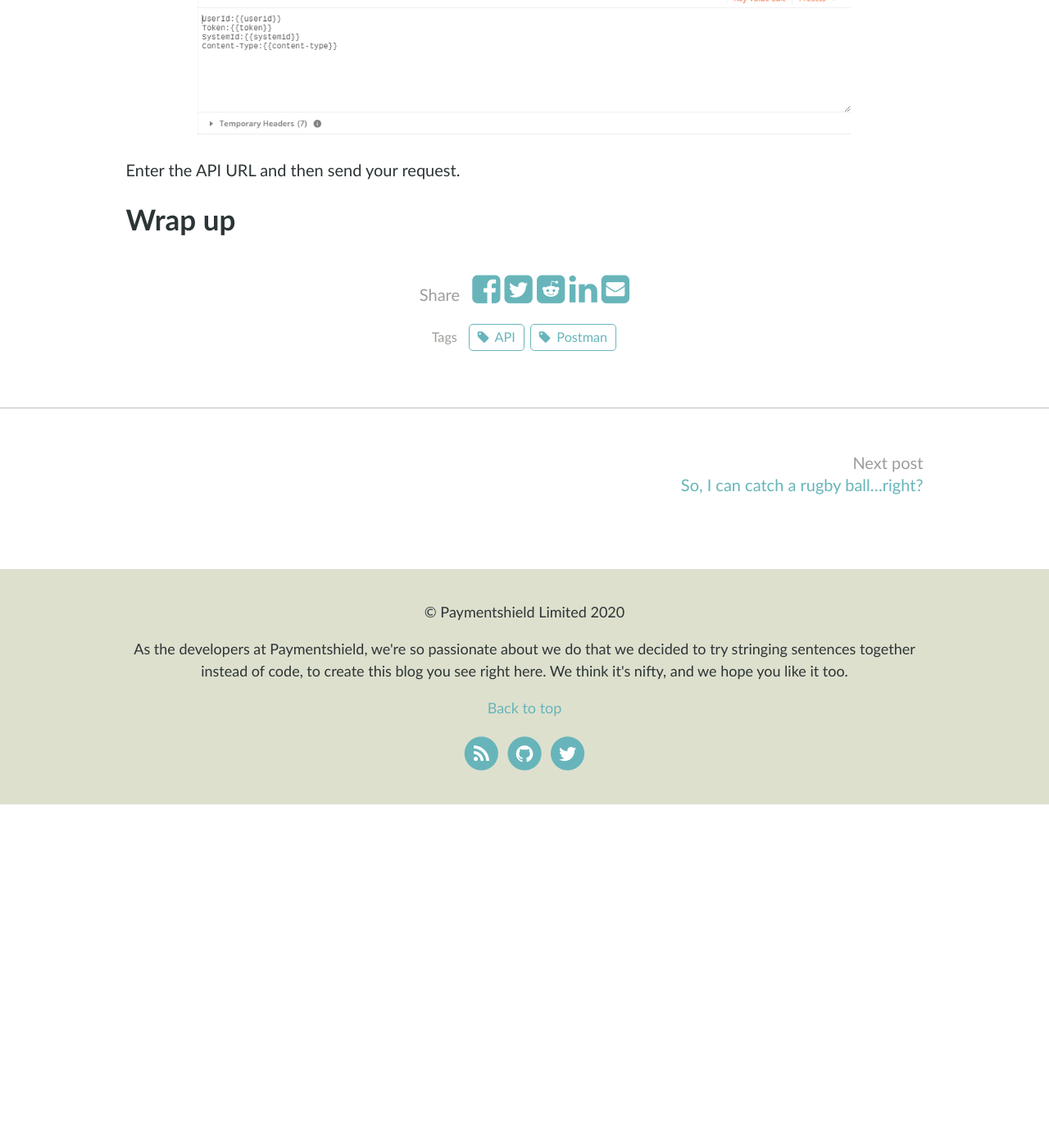
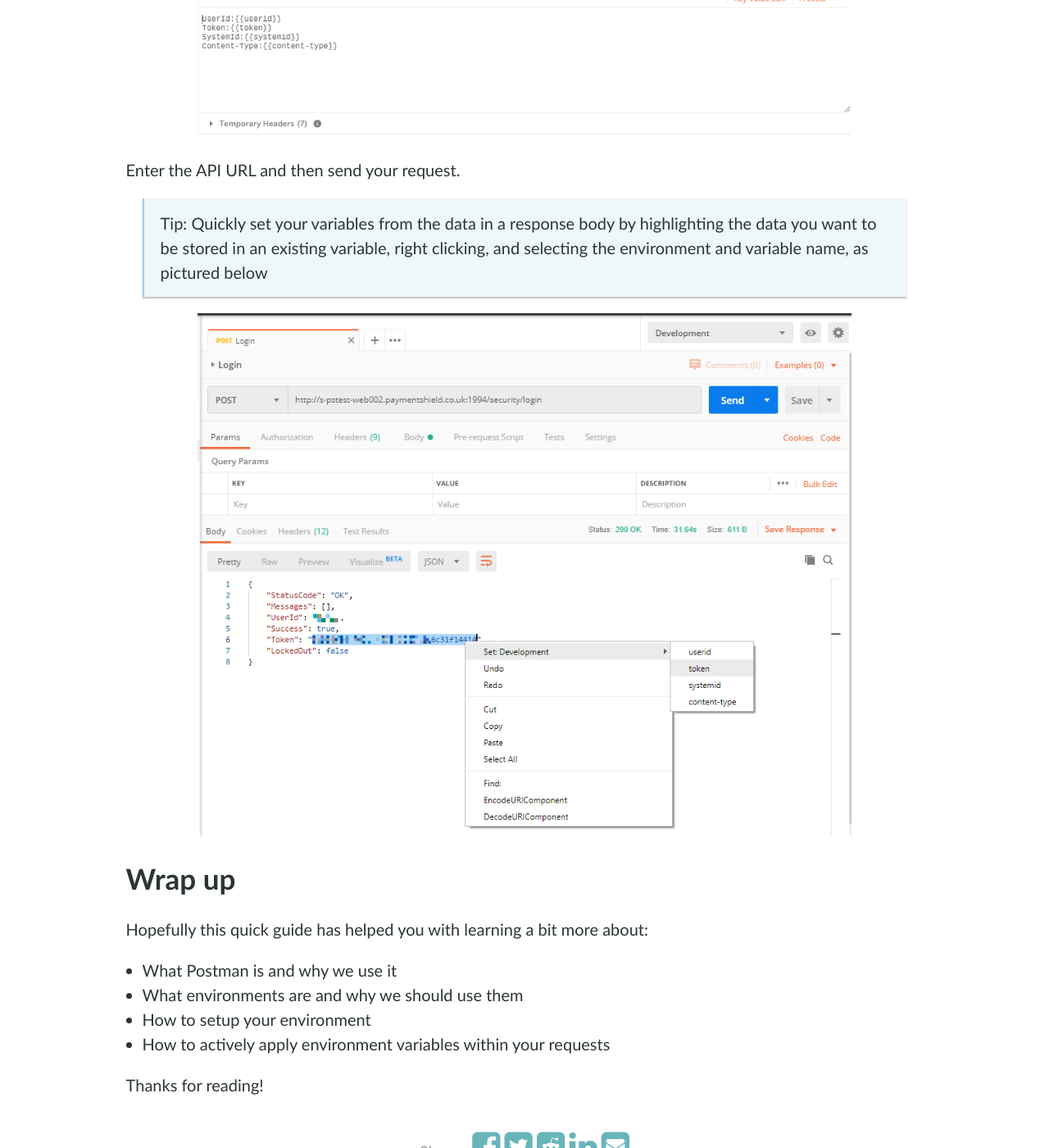
Before and after one commit to Paymentshield/tech-blog, a Jekyll site: the page built from _posts/2020-01-17-using-environment-parameters-in-postman.md, in a window 1280 px wide and 1400 px high, scrolled down 5042 px. Shown: the whole window at 82% size. Built offline with Jekyll 4.4.1, drawn with Linux system fonts in a browser that asks for light colours; before the commit the page ends 6023 px from its top, so only the background shows below that.

Commit message:
Finish Nick Postman post;

```diff
--- a/_posts/2020-01-17-using-environment-parameters-in-postman.md
+++ b/_posts/2020-01-17-using-environment-parameters-in-postman.md
@@ -57,5 +57,18 @@ You can enter your key value pairs in here by the syntax: `key:value`. When usin
 
 Enter the API URL and then send your request.
 
+ > Tip: Quickly set your variables from the data in a response body by highlighting the data you want to be stored in an existing variable, right clicking, and selecting the environment and variable name, as pictured below
+
+![Save body value](/assets/img/postman/store-value.png)
+
 
 ## Wrap up
+
+Hopefully this quick guide has helped you with learning a bit more about:
+
+ * What Postman is and why we use it
+ * What environments are and why we should use them
+ * How to setup your environment
+ * How to actively apply environment variables within your requests
+
+Thanks for reading!
```
Also changed, not shown: assets/img/postman/store-value.png (added).
